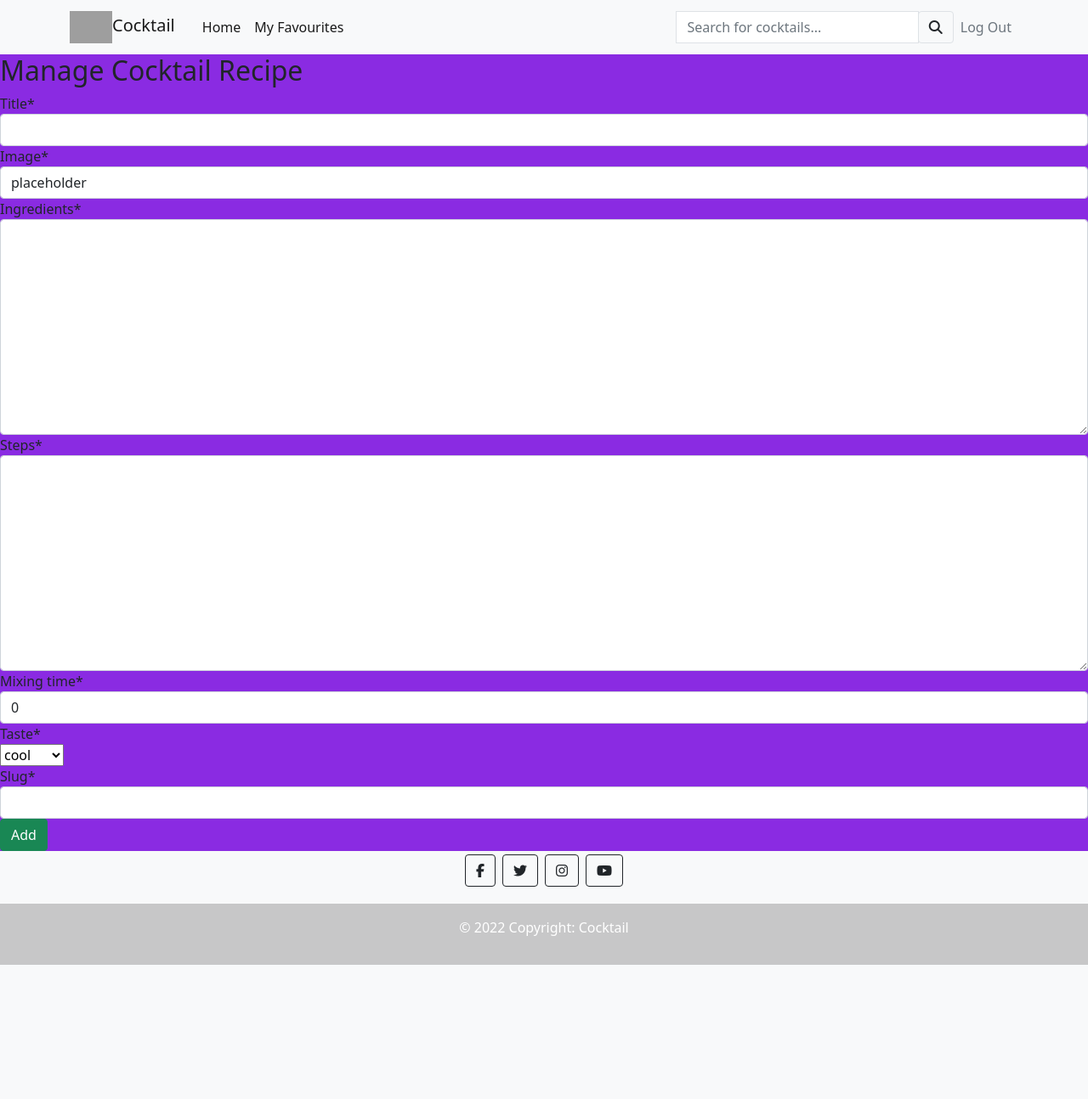
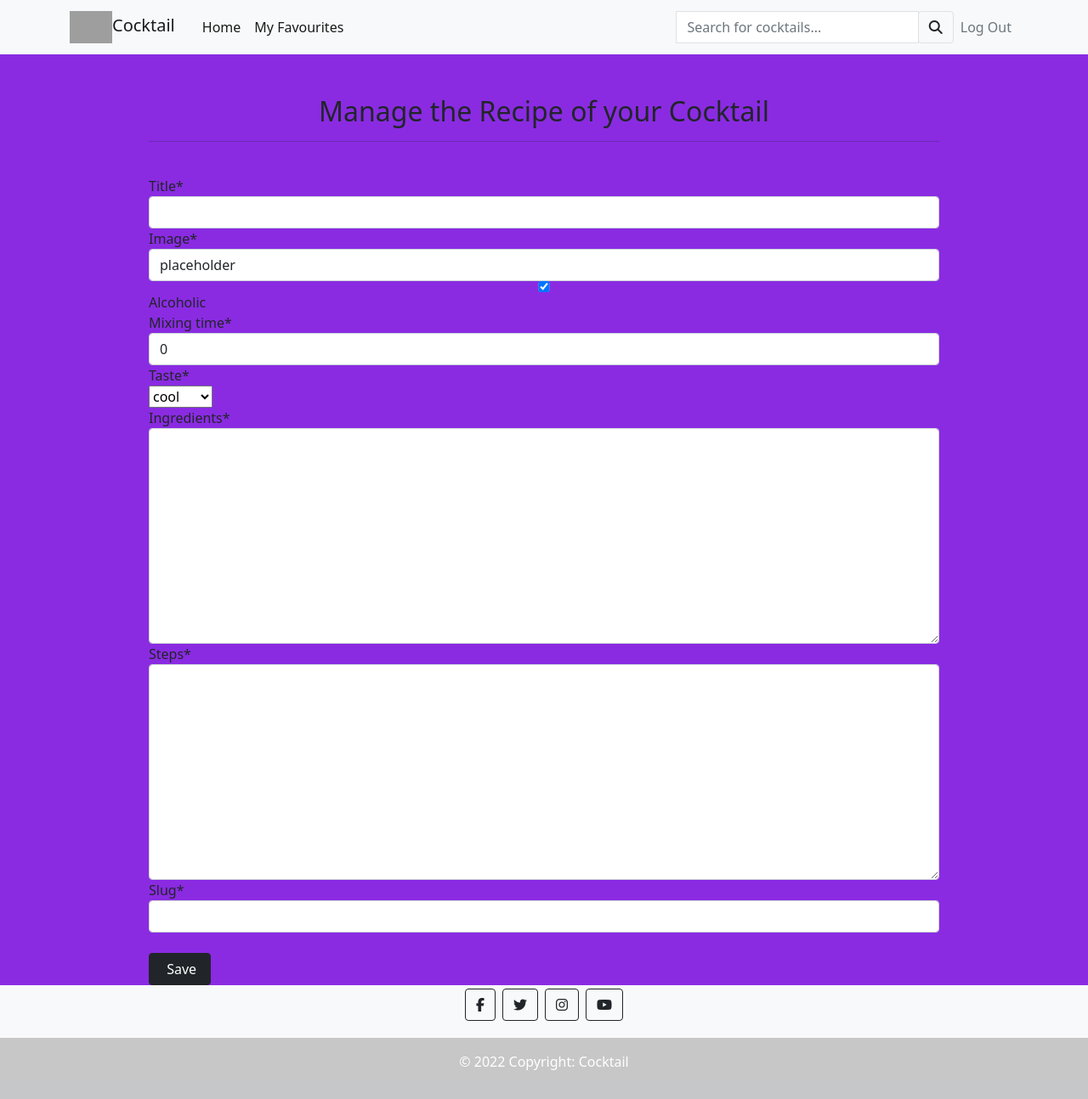
Before and after one commit to ANaRobe/Portfolio-Four, a Django app: page /add/ in a window 1280 px wide. Shown: the whole page at 85% size. Before the commit the page ends 1136 px from the top, so only its background shows below. Run offline with Django 3.2, Linux system fonts and the light colour scheme; the visitor is signed in with stand-in values (Sample User, id 1); some libraries are stand-ins or nearby versions; grey boxes are pictures that could not be loaded.

Commit message:
change to descendant order remarks desplay, add alcoholic field to Cocktai

```diff
--- a/base/forms.py
+++ b/base/forms.py
@@ -2,18 +2,22 @@ from .models import Cocktail, Remark
 from django.forms import ModelForm
 from crispy_forms.helper import FormHelper
 from crispy_forms.layout import Layout, Field, HTML, Submit, Button
+from django_summernote.widgets import SummernoteWidget
 
 
 class CocktailForm(ModelForm):
     class Meta:
         model = Cocktail
-        fields = ['title', 'image', 'ingredients', 'steps', 'mixing_time', 'taste', 'slug']
-
+        fields = ['title', 'image', 'alcoholic', 'mixing_time', 'taste', 'ingredients', 'steps', 'slug']
+        widgets = {
+            'ingredients': SummernoteWidget(),
+            'steps': SummernoteWidget(),
+        }
     @property
     def helper(self):
         helper = FormHelper()
         helper.layout = Layout(
-            HTML('<h2>Manage Cocktail Recipe</h2>'),
+            HTML('<h2 class="page-title text-center mt-5 mb-2">Manage the Recipe of your Cocktail </h2><hr><br>'),
         )
 
         for field in self.Meta().fields:
@@ -21,10 +25,10 @@ class CocktailForm(ModelForm):
             helper.layout.append(Field(field, wrapper_class='row'))
 
         try:
-            helper.layout.append(Submit('submit', 'Add', css_class='btn-success'))
-            helper.add_input(Button('delete', 'Delete', css_class='btn-danger', onclick='window.location.href="{}"'.format(f'/delete/{self.initial["slug"]}/')))
-            helper.field_class = 'col-9'
-            helper.label_class = 'col-3'
+            helper.layout.append(Submit('submit', ' Save', css_class='btn-dark mt-4 px-3'))
+            helper.add_input(Button('delete', 'Delete', css_class='btn-danger mt-4', onclick='window.location.href="{}"'.format(f'/delete/{self.initial["slug"]}/')))
+            helper.field_class = 'col-6 mb-4 mt-4'
+            helper.label_class = 'col-3 mb-4 mt-4'
         except Exception as e:
             print(e)
 
--- a/base/models.py
+++ b/base/models.py
@@ -16,6 +16,7 @@ class Cocktail(models.Model):
     slug = models.SlugField(max_length=50, unique=True)
     image = CloudinaryField('image', default='placeholder')
     user = models.ForeignKey(User, on_delete=models.CASCADE, related_name='remarks', null=False, blank=False,)
+    alcoholic = models.BooleanField(default=True)
     likes = models.ManyToManyField(User, related_name='cocktail_hearts', blank=True)
     ingredients = models.TextField(null=False, blank=False)
     steps = models.TextField(null=False, blank=False)
@@ -72,8 +73,8 @@ class Remark(models.Model):
     publish_date = models.DateTimeField(auto_now_add=True)
 
     class Meta:
-        """Orders articles by published date ascendant """
-        ordering = ['publish_date']
+        """Orders articles by published date descendant """
+        ordering = ['-publish_date']
 
     def __str__(self):
         return f"Comment{self.text} by {self.user}"
--- a/base/views.py
+++ b/base/views.py
@@ -69,7 +69,7 @@ class CocktailDetail(View):
             remark.save()
             messages.success(request, 'Successfully Remarked')
         else:
-            remark_form =RemarkForm()
+            remark_form = RemarkForm()
             messages.error(request, 'Sorry! We were not able to post this remark. Try again!')
 
         return render(
--- a/templates/account/login.html
+++ b/templates/account/login.html
@@ -6,7 +6,7 @@
 {% block head_title %}{% trans "Sign In" %}{% endblock %}
 
 {% block content %}
-<div class="p-5 text-center bg-image bg-dark d-flex justify-content-center align-items-center">
+<div class="p-5 text-center bg-dark d-flex justify-content-center align-items-left">
       <div class="d-flex justify-content-center align-items-center">
           <div class="text-white">
               <h1 class="mb-3 page-title">Log In to share your favourite Cocktails with us!</h1>
--- a/templates/account/logout.html
+++ b/templates/account/logout.html
@@ -5,7 +5,7 @@
 {% block head_title %}{% trans "Sign Out" %}{% endblock %}
 
 {% block content %}
-<div class=" h-100 p-5 text-center bg-image bg-dark d-flex justify-content-center align-items-center">
+<div class=" h-100 p-5 text-center bg-dark d-flex justify-content-center align-items-center">
       <div class="d-flex justify-content-center align-items-center">
           <div class="text-white">
               <h1 class="mb-3 page-title">Log Out</h1>
--- a/templates/account/signup.html
+++ b/templates/account/signup.html
@@ -5,7 +5,7 @@
 {% block head_title %}{% trans "Signup" %}{% endblock %}
 
 {% block content %}
-<div class="p-5 text-center bg-dark d-flex justify-content-center align-items-center">
+<div class="p-5 text-center bg-dark d-flex justify-content-center align-items-left">
     <div class="d-flex justify-content-center align-items-center">
       <div class="text-white">
         <h1 class="mb-3 page-title">Sign Up and share your favourite Cocktails with us!</h1>
--- a/templates/edit.html
+++ b/templates/edit.html
@@ -3,9 +3,12 @@
 
 {% block content %}
 {% if user.is_authenticated %}
-
+<div class="container">
+        <div class="col-10 mt-3 offset-1 g-0">
     {% crispy form %}
 
+        </div>
+</div>
 {% else %}
 
     {% include "account/login.html" %}
```
Also changed, not shown: templates/cocktail.html (+33 -23 lines), base/migrations/0005_auto_20221111_1029.py (added).
